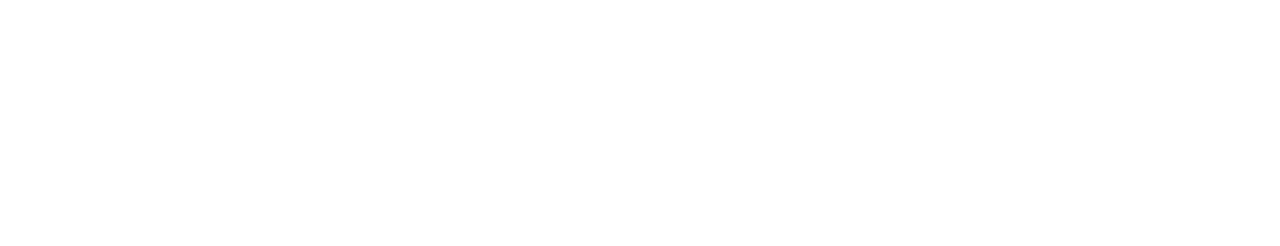
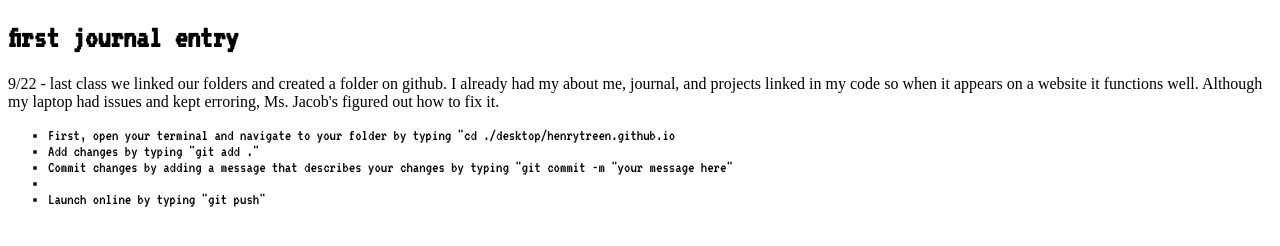
Before and after one commit to henrytreen/henrytreen.github.io, a plain HTML site: page journal.html in a window 1280 px wide. Drawn offline with Linux system fonts and the light colour scheme.

Commit message:
change fonts and add journal entry

```diff
--- a/index.html
+++ b/index.html
@@ -2,8 +2,15 @@
 <html>
 <head>
 	<title></title>
+<link rel="preconnect" href="https://fonts.googleapis.com">
+<link rel="preconnect" href="https://fonts.gstatic.com" crossorigin>
+<link href="https://fonts.googleapis.com/css2?family=VT323&display=swap" rel="stylesheet">
 
 	<style type="text/css">
+		h1{font-family: 'VT323', monospace;}
+
+
+
 
 		#orbs{
 			width:400px;
--- a/journal.html
+++ b/journal.html
@@ -0,0 +1,43 @@
+<!DOCTYPE html>
+<html>
+<head>
+
+	<link rel="preconnect" href="https://fonts.googleapis.com">
+<link rel="preconnect" href="https://fonts.gstatic.com" crossorigin>
+<link href="https://fonts.googleapis.com/css2?family=VT323&display=swap" rel="stylesheet">
+
+	<style type="text/css">
+		h1{font-family: 'VT323', monospace;}
+
+		li{
+			font-family:'VT323', monospace;;
+		}
+
+		p{
+			\}li{
+			font-family:'VT323', monospace;;
+
+		}
+
+	</style>
+
+
+	<meta charset="utf-8">
+	<meta name="viewport" content="width=device-width, initial-scale=1">
+	<title></title>
+</head>
+<body>
+	<div id=entry1>
+		<h1>first journal entry</h1>
+		<p>9/22 - last class we linked our folders and created a folder on github. I already had my about me, journal, and projects linked in my code so when it appears on a website it functions well. Although my laptop had issues and kept erroring, Ms. Jacob's figured out how to fix it.
+
+		<ul>
+			<li>First, open your terminal and navigate to your folder by typing "cd ./desktop/henrytreen.github.io</li>
+			<li>Add changes by typing "git add ."</li>
+			<li>Commit changes by adding a message that describes your changes by typing "git commit -m "your message here"<li/>
+			<li>Launch online by typing "git push"</li>
+		</ul>
+	</div>
+
+</body>
+</html>
```
